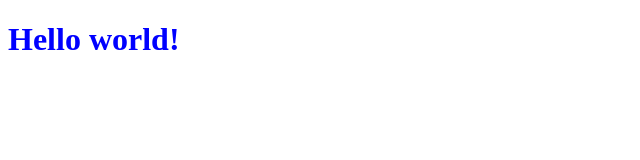
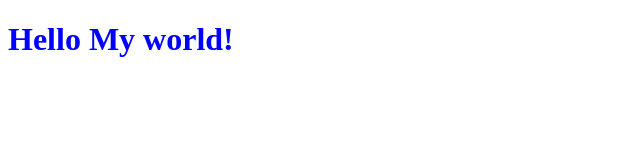
Before and after one commit to g0drick23/opencl, a plain HTML site: page index.html in a window 1280 px wide. Shown: the whole page, without its empty margins (0-640 px from the left). Drawn offline with Linux system fonts and the light colour scheme.

Commit message:
Update index.html

```diff
--- a/index.html
+++ b/index.html
@@ -5,6 +5,6 @@
 	<link rel="stylesheet" type="text/css" href="styles.css">
 </head>
 <body>
-	<h1>Hello world!</h1>
+	<h1>Hello My world!</h1>
 </body>
 </html>
```
